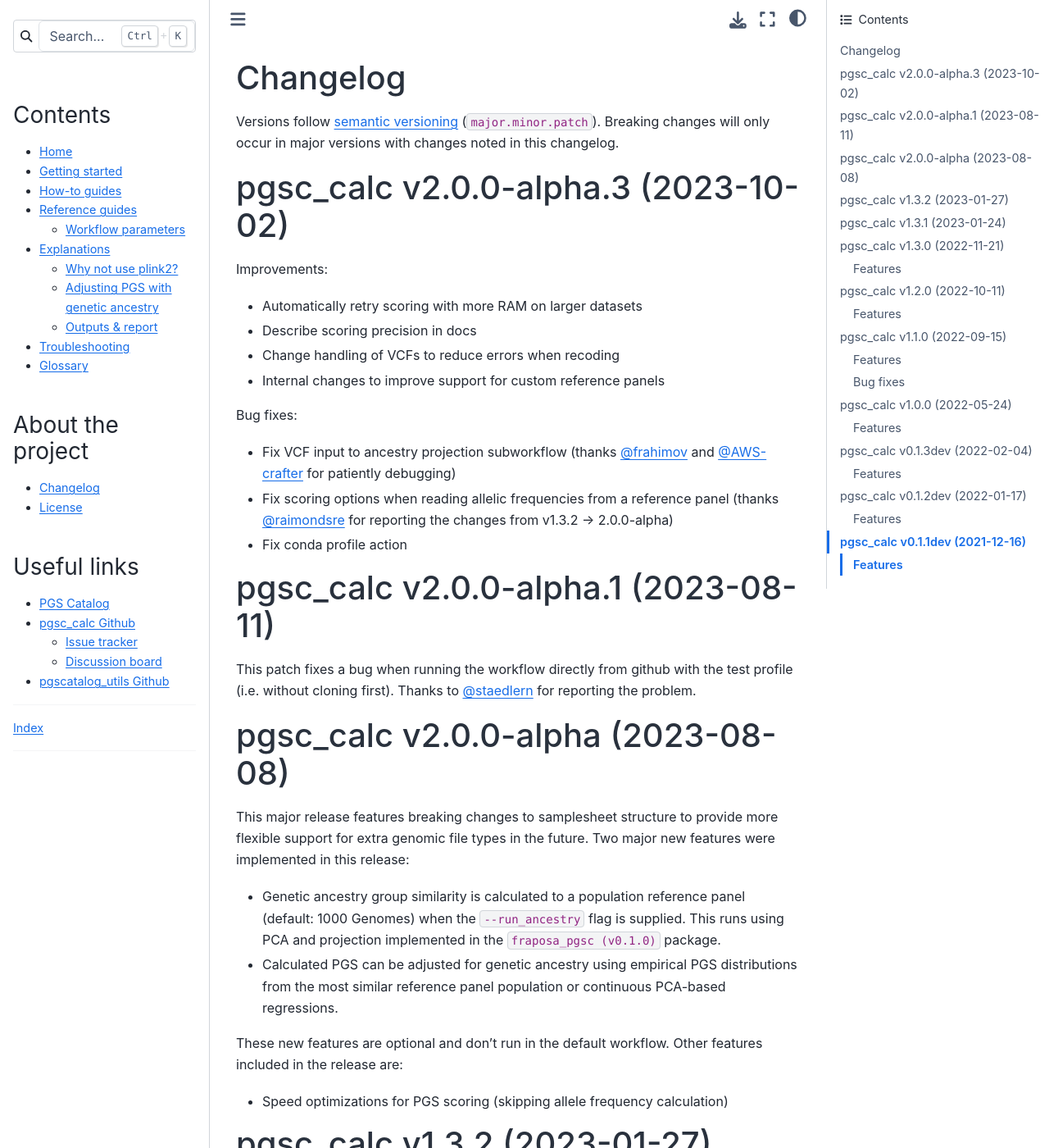
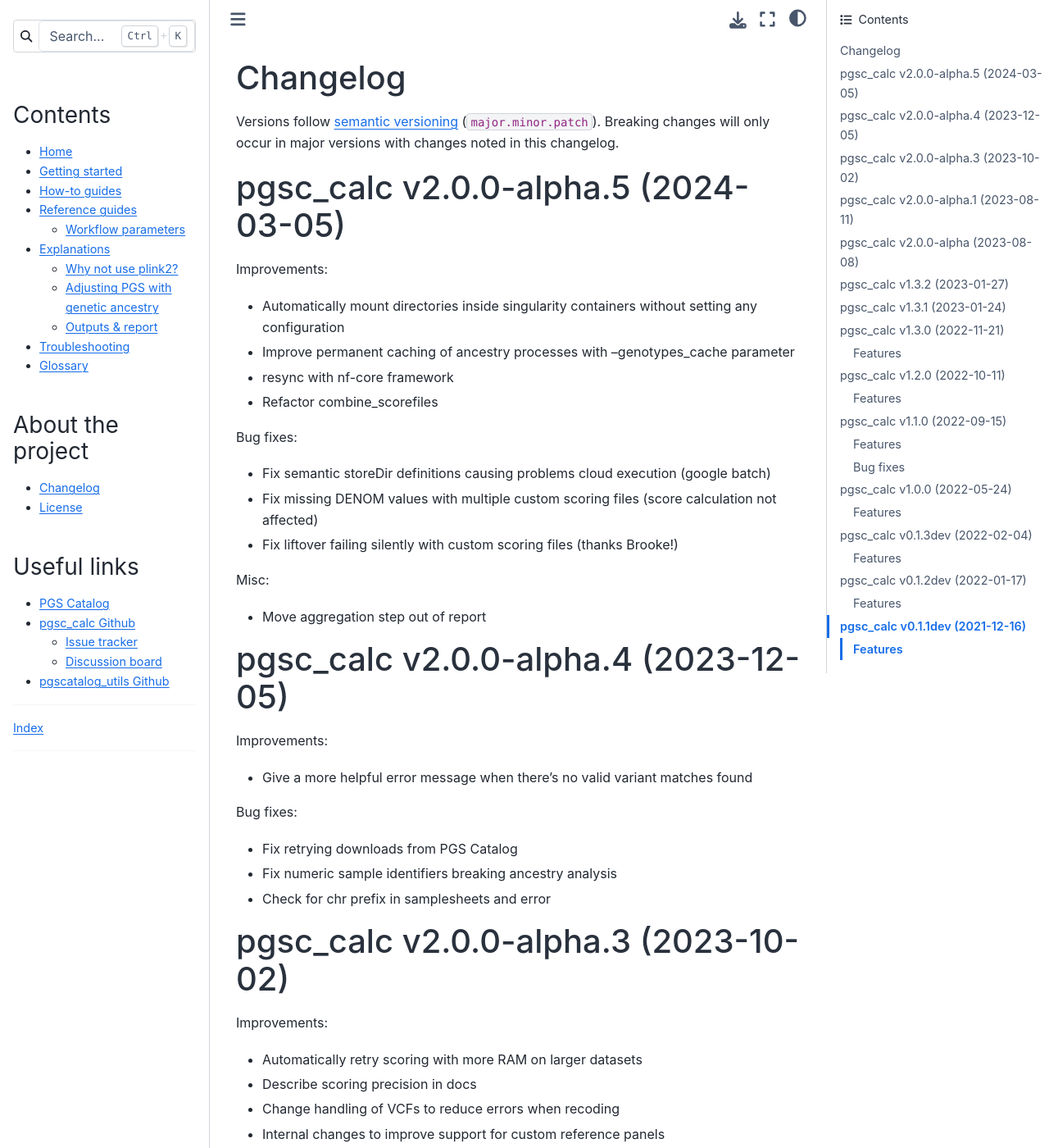
Before and after one commit to PGScatalog/pgsc_calc, a Sphinx documentation site: the page built from docs/changelog.rst, in a window 1280 px wide and 1400 px high. Shown: the whole window at 82% size. Built offline with Sphinx 7.4.7 and the Sphinx Book theme 1.1.4, drawn with Linux system fonts in a browser that asks for light colours.

Commit message:
add changelog to docs

```diff
--- a/docs/changelog.rst
+++ b/docs/changelog.rst
@@ -7,6 +7,39 @@ Versions follow `semantic versioning`_ (``major.minor.patch``). Breaking changes
 will only occur in major versions with changes noted in this changelog.
 
 .. _`semantic versioning`: https://semver.org/
+
+pgsc_calc v2.0.0-alpha.5 (2024-03-05)
+-------------------------------------
+
+Improvements:
+
+* Automatically mount directories inside singularity containers without setting any configuration
+* Improve permanent caching of ancestry processes with --genotypes_cache parameter
+* resync with nf-core framework
+* Refactor combine_scorefiles
+
+Bug fixes:
+
+* Fix semantic storeDir definitions causing problems cloud execution (google batch)
+* Fix missing DENOM values with multiple custom scoring files (score calculation not affected)
+* Fix liftover failing silently with custom scoring files (thanks Brooke!)
+
+Misc:
+
+* Move aggregation step out of report
+
+pgsc_calc v2.0.0-alpha.4 (2023-12-05)
+-------------------------------------
+
+Improvements:
+
+* Give a more helpful error message when there's no valid variant matches found
+
+Bug fixes:
+
+* Fix retrying downloads from PGS Catalog
+* Fix numeric sample identifiers breaking ancestry analysis
+* Check for chr prefix in samplesheets and error
 
 pgsc_calc v2.0.0-alpha.3 (2023-10-02)
 -------------------------------------
```
